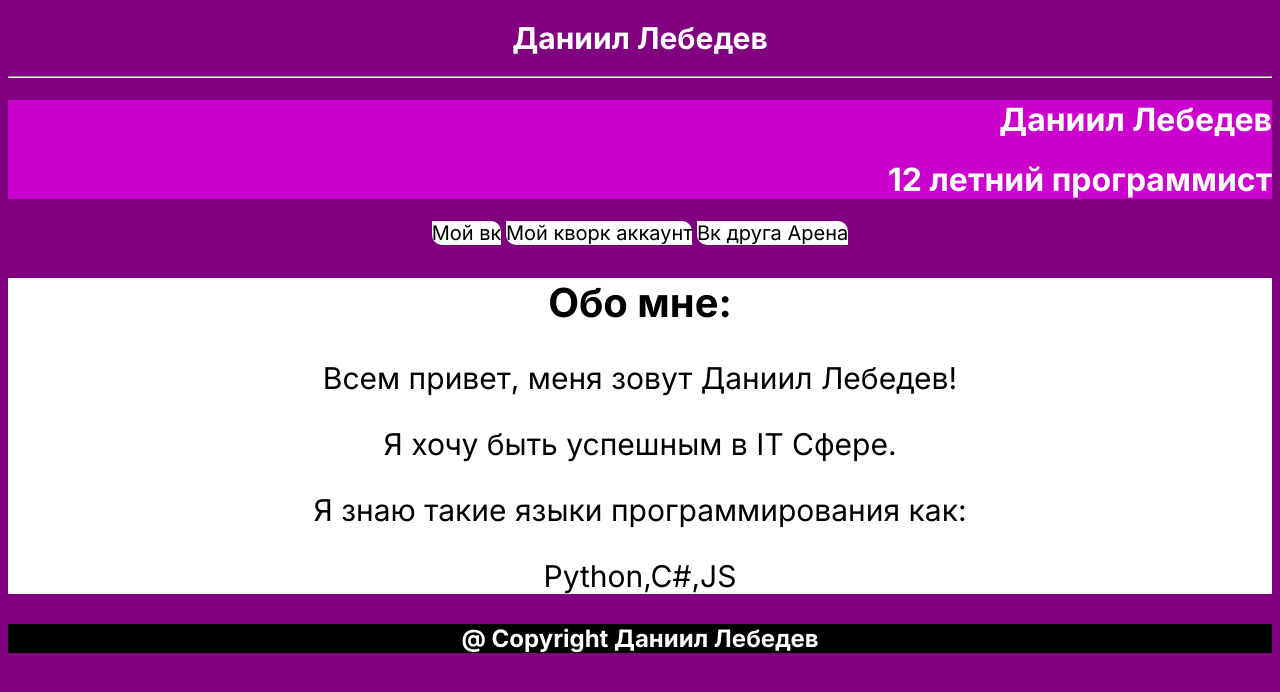
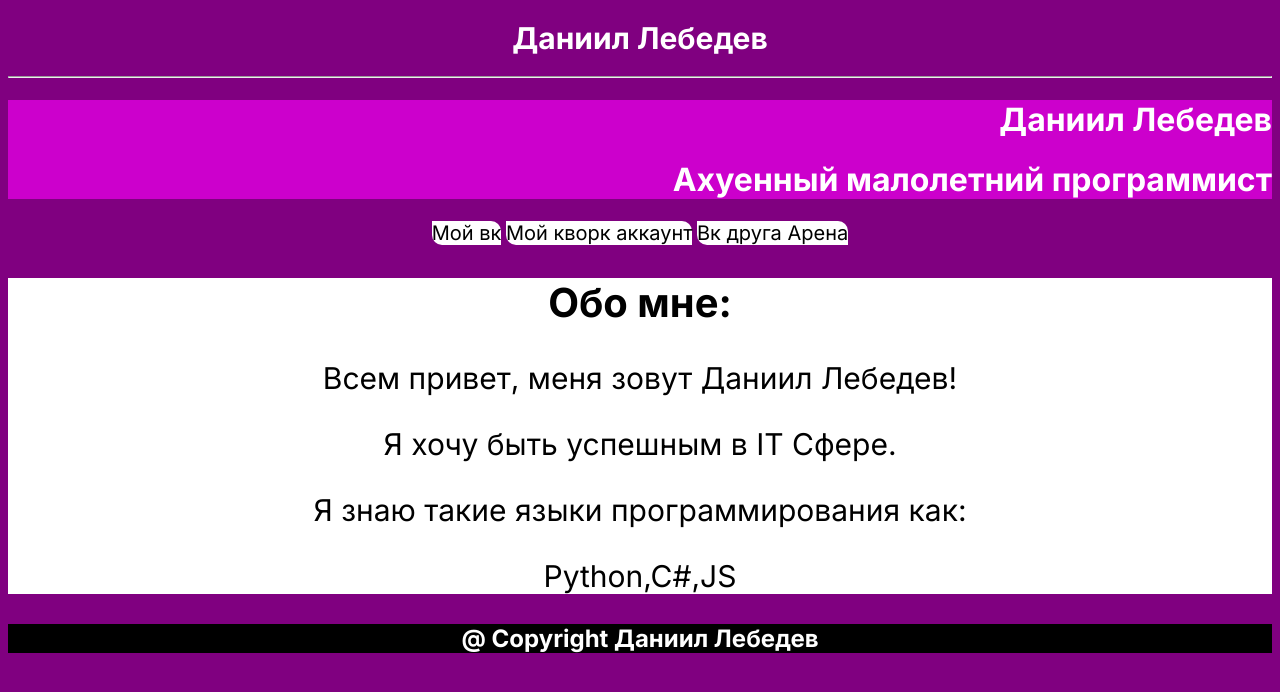
Before and after one commit to LebedevDaniil/LebedevDaniil.github.io, a plain HTML site: page index.html in a window 1280 px wide. Drawn offline with Linux system fonts and the light colour scheme.

Commit message:
Update index.html

```diff
--- a/index.html
+++ b/index.html
@@ -13,7 +13,7 @@
 	</header>
 	<main>
 		<h1 id='test'>Даниил Лебедев</h1>
-		<h1 id='test'>12 летний программист</h1>
+		<h1 id='test'>Ахуенный малолетний программист</h1>
 	</main>
 	<div class="mbr-section-btn align-right"><a id='button' href="https://vk.com/nero70" target="_blank">Мой вк</a> <a id='button' href="https://kwork.ru/user/daniillebedev231" target="_blank">Мой кворк аккаунт</a>  <a id='button' href="https://vk.com/0nera">Вк друга Арена</a></div>
 	<aside>
```
